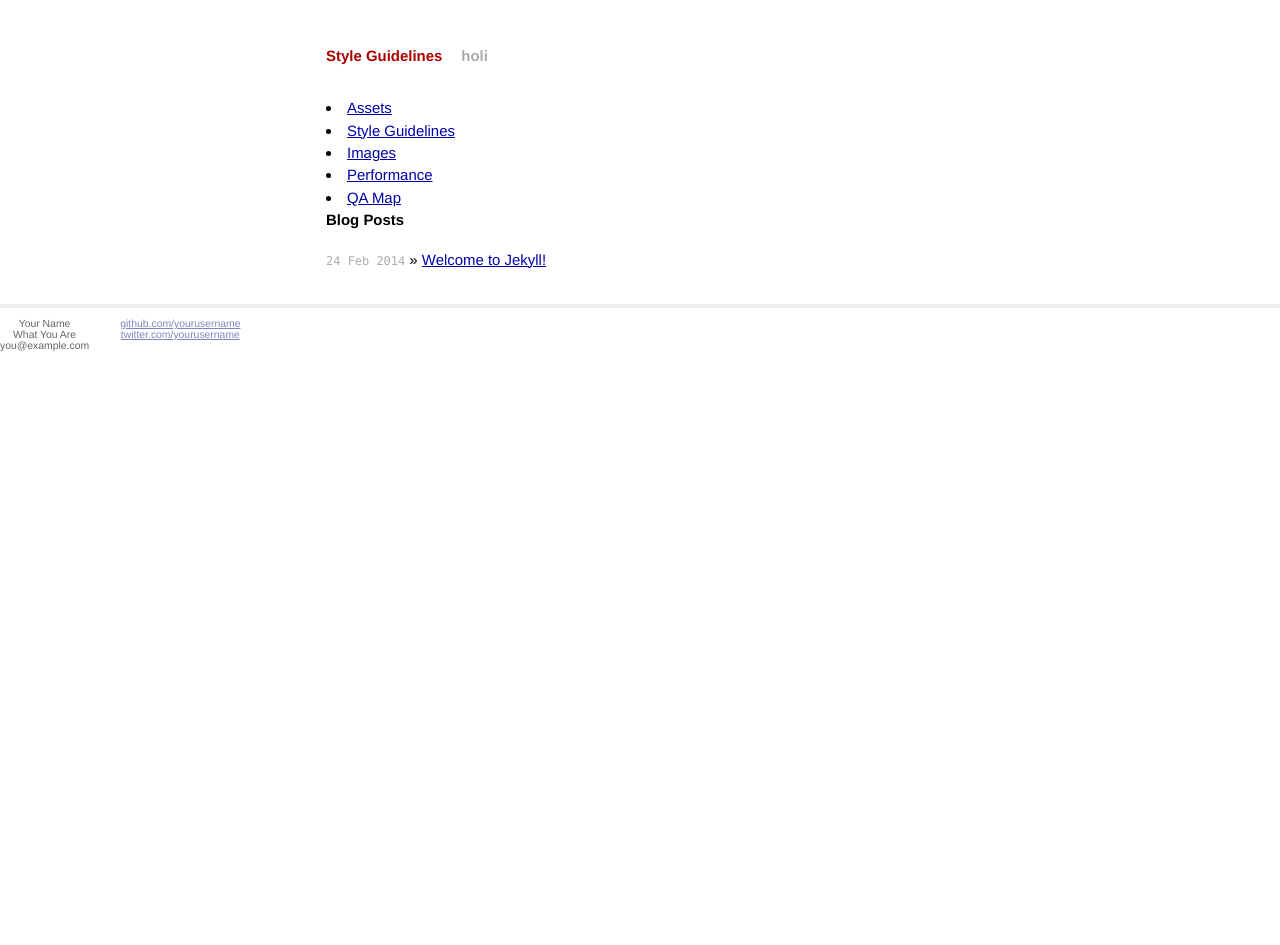
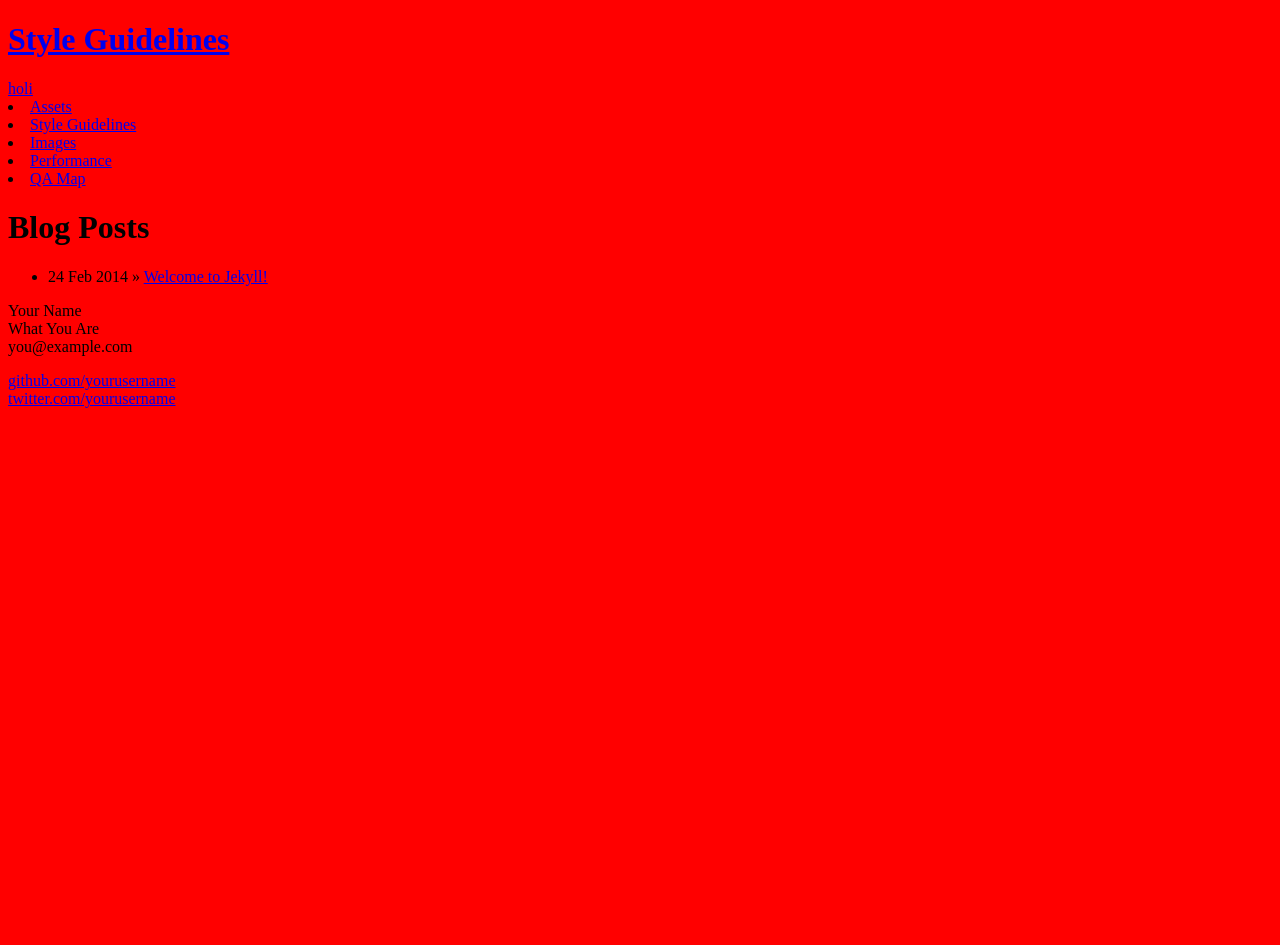
Before and after one commit to archdaily/design-guidelines, a Jekyll site: the page built from index.html, in a window 1280 px wide. Built offline with Jekyll 4.4.1, drawn with Linux system fonts in a browser that asks for light colours; Markdown is read by kramdown in place of the engine named in the settings; after the commit the page ends 900 px from its top, so only the background shows below that.

Commit message:
styles test

```diff
--- a/_layouts/default.html
+++ b/_layouts/default.html
@@ -20,7 +20,7 @@
             <h1 class="title"><a href="/">Style Guidelines</a></h1>
             <a class="extra" href="/">holi</a>
           </div>
-          <nav>
+          <nav id="navbar">
             <li><a href="{{ site.baseurl }}/assets">Assets</a></li>
             <li><a href="{{ site.baseurl }}/style-guidelines">Style Guidelines</a></li>
             <li><a href="{{ site.baseurl }}/images">Images</a></li>
--- a/css/main.css
+++ b/css/main.css
@@ -1,160 +1 @@
-/*****************************************************************************/
-/*
-/* Common
-/*
-/*****************************************************************************/
-
-/* Global Reset */
-* {
-  margin: 0;
-  padding: 0;
-}
-
-html, body { height: 100%; }
-
-body {
-  background-color: #FFF;
-  font: 13.34px Helvetica, Arial, sans-serif;
-  font-size: small;
-  text-align: center;
-}
-
-h1, h2, h3, h4, h5, h6 {
-  font-size: 100%; }
-
-h1 { margin-bottom: 1em; }
-p { margin: 1em 0; }
-
-a         { color: #00a; }
-a:hover   { color: #000; }
-a:visited { color: #a0a; }
-
-/*****************************************************************************/
-/*
-/* Home
-/*
-/*****************************************************************************/
-.posts {
-  list-style-type: none;
-  margin-bottom: 2em;
-}
-
-.posts li {
-  line-height: 1.75em;
-}
-
-.posts span {
-  color: #aaa;
-  font-family: Monaco, "Courier New", monospace;
-  font-size: 80%;
-}
-
-/*****************************************************************************/
-/*
-/* Site
-/*
-/*****************************************************************************/
-
-.site {
-  font-size: 115%;
-  text-align: justify;
-  width: 42em;
-  margin: 3em auto 2em;
-  line-height: 1.5em;
-}
-
-.header a {
-  font-weight: bold;
-  text-decoration: none;
-}
-
-.title {
-  display: inline-block;
-  margin-bottom: 2em;
-}
-
-.title a {
-  color: #a00;
-}
-
-.title a:hover {
-  color: #000;
-}
-
-.header a.extra {
-  color: #aaa;
-  margin-left: 1em;
-}
-
-.header a.extra:hover {
-  color: #000;
-}
-
-.meta {
-  color: #aaa;
-}
-
-.footer {
-  font-size: 80%;
-  color: #666;
-  border-top: 4px solid #eee;
-  margin-top: 2em;
-  overflow: hidden;
-}
-
-.footer .contact {
-  float: left;
-  margin-right: 3em;
-}
-
-.footer .contact a {
-  color: #8085C1;
-}
-
-.footer .rss {
-  margin-top: 1.1em;
-  margin-right: -.2em;
-  float: right;
-}
-
-.footer .rss img {
-  border: 0;
-}
-
-/*****************************************************************************/
-/*
-/* Posts
-/*
-/*****************************************************************************/
-
-/* standard */
-.post pre {
-  border: 1px solid #ddd;
-  background-color: #eef;
-  padding: 0 .4em;
-}
-
-.post ul, .post ol {
-  margin-left: 1.35em;
-}
-
-.post code {
-  border: 1px solid #ddd;
-  background-color: #eef;
-  padding: 0 .2em;
-}
-
-.post pre code {
-  border: none;
-}
-
-/* terminal */
-.post pre.terminal {
-  border: 1px solid #000;
-  background-color: #333;
-  color: #FFF;
-}
-
-.post pre.terminal code {
-  background-color: #333;
-}
+body {background: red;}
```
